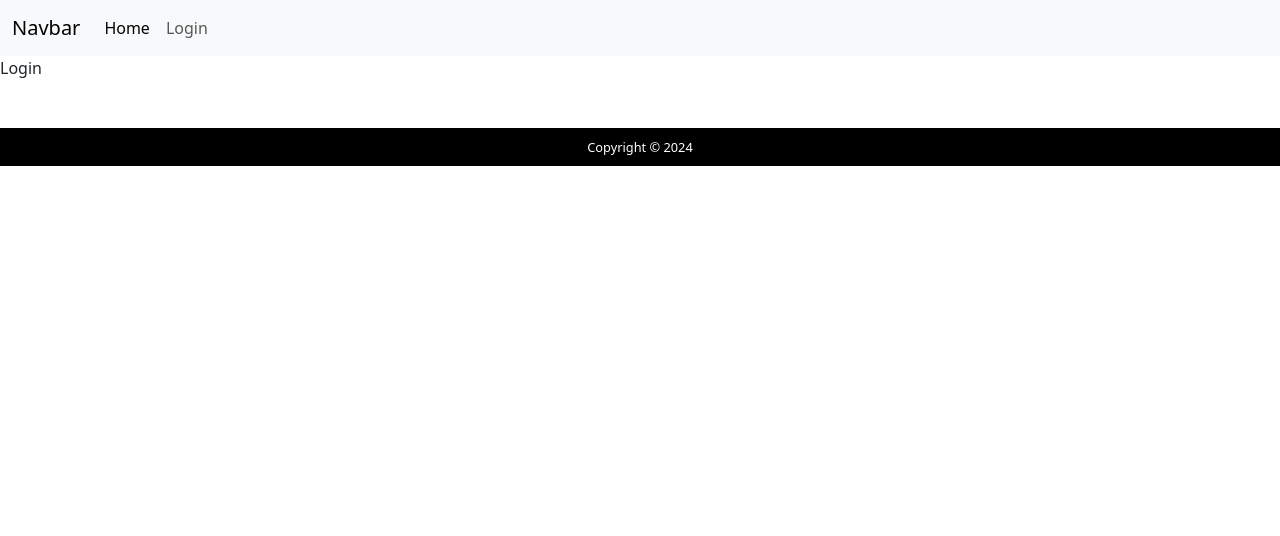
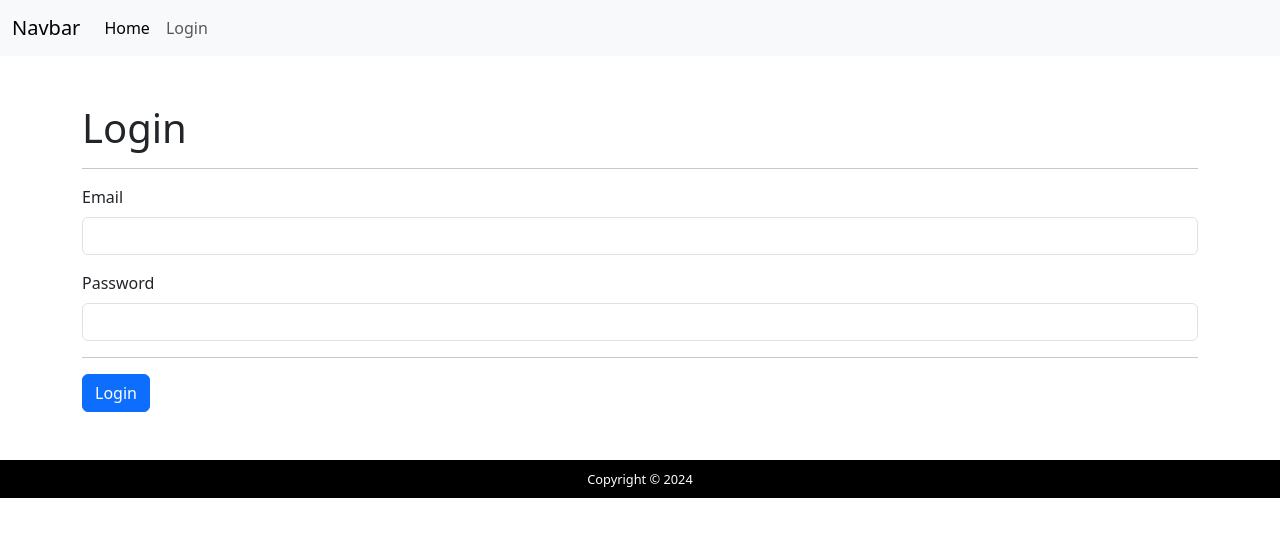
Before and after one commit to Boukindrach/Book_List, a Vue app in the folder hello-world/: page /login in a window 1280 px wide. Shown: the top 536 px of the page. Built offline with nearby package versions, Linux system fonts and the light colour scheme.

Commit message:
created login componentes

```diff
--- a/hello-world/src/components/Login.vue
+++ b/hello-world/src/components/Login.vue
@@ -1,3 +1,63 @@
 <template>
-    <p>Login</p>
+    <div class="container">
+        <div class="row">
+            <div class="col">
+                <h1 class="mt-5">Login</h1>
+                <hr>
+                <form-tag>
+
+                    <text-input
+                        label="Email"
+                        type="email"
+                        name="email"
+                        required="true">
+                    </text-input>
+
+                    <text-input
+                        label="Password"
+                        type="password"
+                        name="password"
+                        required="true">
+                    </text-input>
+
+                    <hr>
+                    <input type="submit" class="btn btn-primary" value="Login">
+                </form-tag>
+            </div>
+        </div>
+    </div>
 </template>
+
+<script>
+import FormTag from './forms/FormTag.vue'
+import TextInput from './forms/TextInput.vue'
+
+export default {
+    name: 'login',
+    components: {
+        FormTag,
+        TextInput,
+    },
+    mounted() {
+        (function () {
+            'use strict'
+
+            // Fetch all the forms we want to apply custom Bootstrap validation styles to
+            var forms = document.querySelectorAll('.needs-validation')
+
+            // Loop over them and prevent submission
+            Array.prototype.slice.call(forms)
+                .forEach(function (form) {
+                form.addEventListener('submit', function (event) {
+                    if (!form.checkValidity()) {
+                    event.preventDefault()
+                    event.stopPropagation()
+                    }
+
+                    form.classList.add('was-validated')
+                }, false)
+                })
+            })()
+    }
+}
+</script>
--- /dev/null
+++ b/hello-world/src/components/forms/FormTag.vue
@@ -0,0 +1,33 @@
+<template>
+    <form autocomplete="off" :method="method" :action="action" class="needs-validation" novalidate>
+        <slot></slot>
+    </form>
+</template>
+
+<script>
+export default {
+    name: 'FormTag',
+    props: ["method", "action"],
+    mounted() {
+        (function () {
+            'use strict'
+
+            // Fetch all the forms we want to apply custom Bootstrap validation styles to
+            var forms = document.querySelectorAll('.needs-validation')
+
+            // Loop over them and prevent submission
+            Array.prototype.slice.call(forms)
+                .forEach(function (form) {
+                form.addEventListener('submit', function (event) {
+                    if (!form.checkValidity()) {
+                    event.preventDefault()
+                    event.stopPropagation()
+                    }
+
+                    form.classList.add('was-validated')
+                }, false)
+                })
+            })()
+    }
+}
+</script>
--- /dev/null
+++ b/hello-world/src/components/forms/TextInput.vue
@@ -0,0 +1,31 @@
+<template>
+    <div class="mb-3">
+        <label :for="name" class="form-label">{{label}}</label>
+        <input
+            :type="type"
+            :name="name"
+            :placeholder="placeholder"
+            :required="required"
+            :min="min"
+            :max="max"
+            :value="value"
+            :autocomplete="name + '-new'"
+            class="form-control">
+    </div>
+</template>
+
+<script>
+export default {
+    name: 'TextInput',
+    props: {
+        name: String,
+        type: String,
+        label: String,
+        placeholder: String,
+        required: String,
+        min: String,
+        max: String,
+        value: String,
+    },
+}
+</script>
```
Also changed, not shown: hello-world/src/components/forms/CheckInput.vue (added, +15 -0 lines), hello-world/src/components/forms/SelectInput.vue (added, +17 -0 lines).
